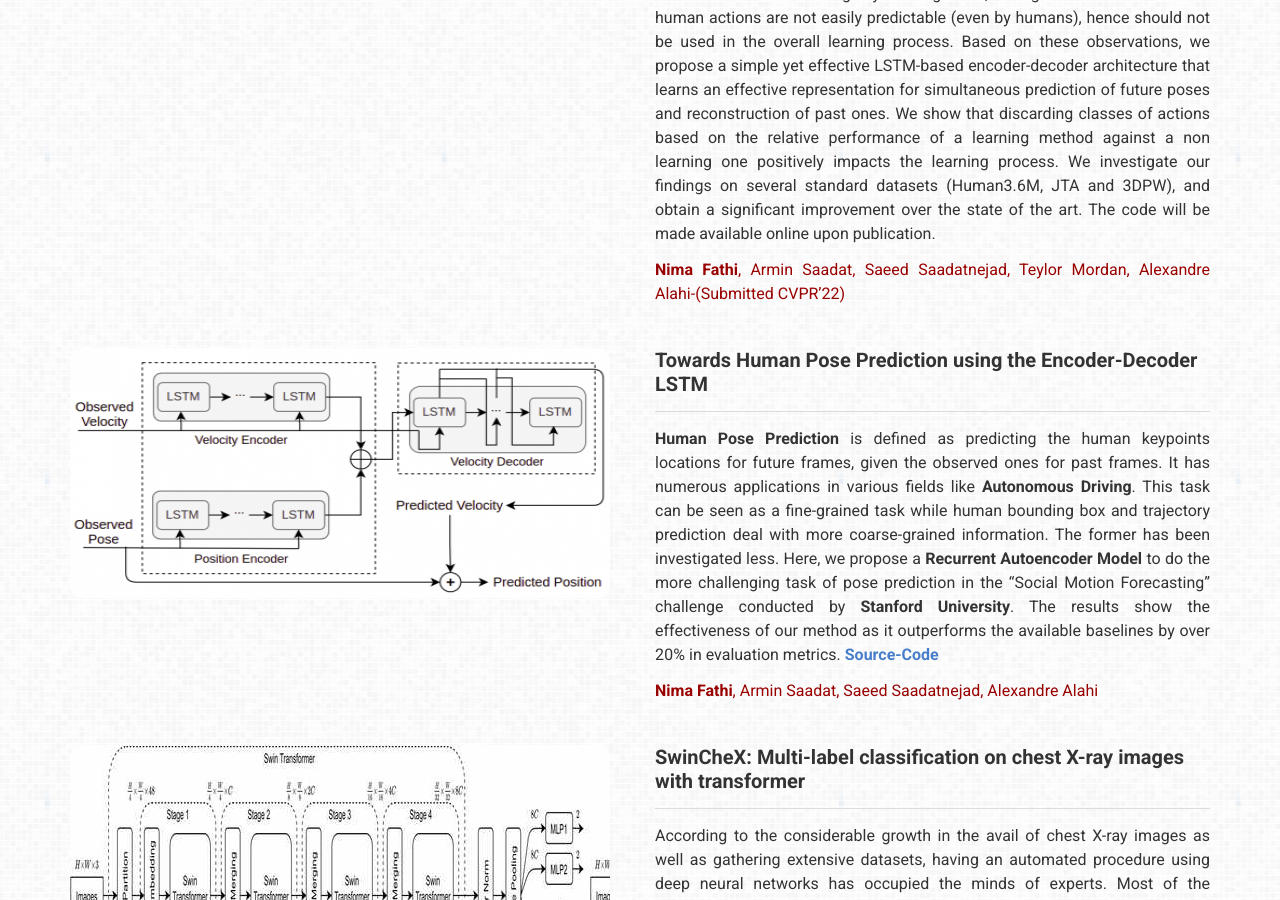
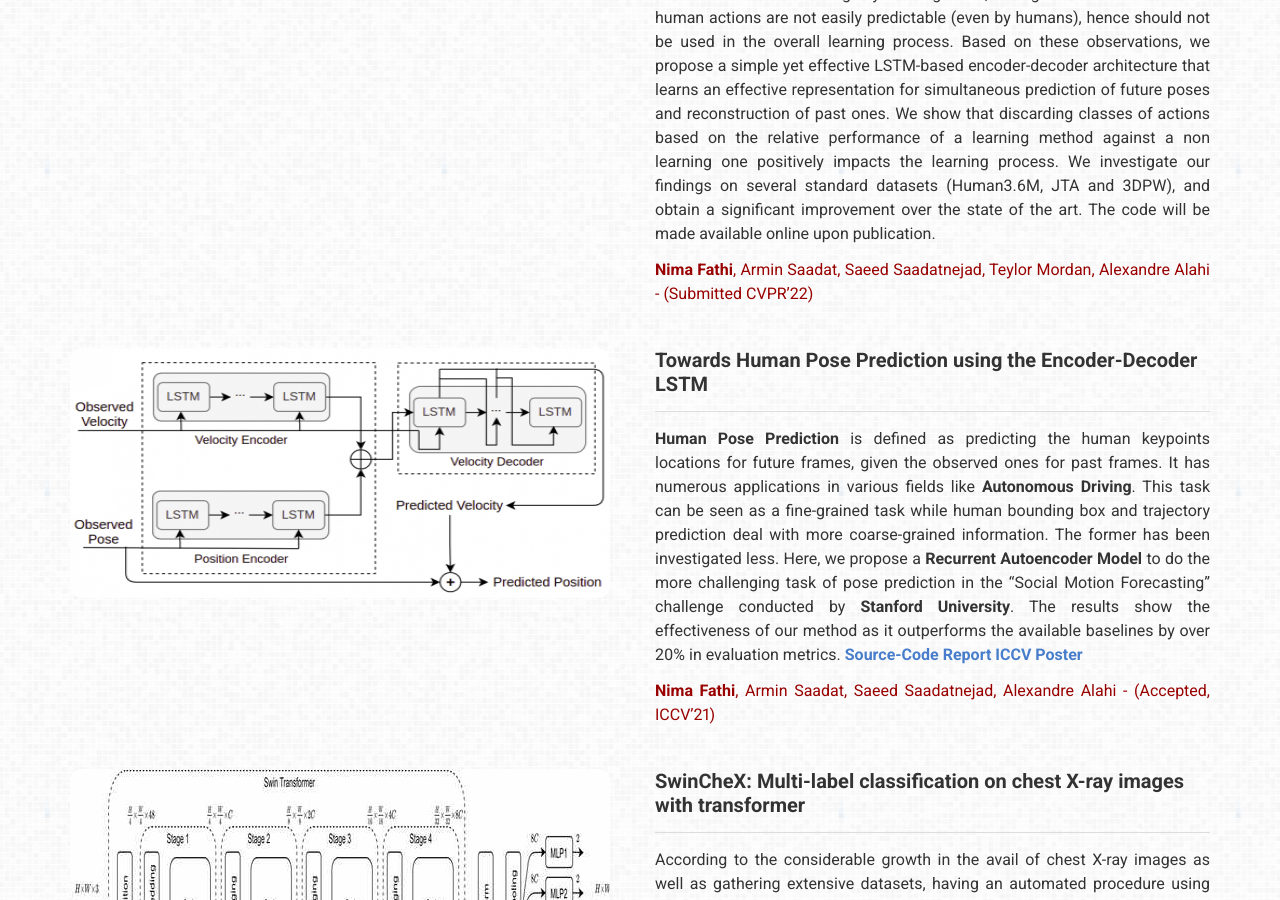
Before and after one commit to NimaFathi/NimaFathi.github.io, a Jekyll site: the page built from docs/index.markdown, in a window 1280 px wide and 900 px high, scrolled down 974 px. Built offline with Jekyll 4.4.1, drawn with Linux system fonts in a browser that asks for light colours; a style sheet for code colours, icons or effects is not loaded.

Commit message:
update projects page

```diff
--- a/docs/_data/projects.yml
+++ b/docs/_data/projects.yml
@@ -11,7 +11,7 @@
     We investigate our findings on several standard datasets (Human3.6M, JTA and 3DPW), and obtain a significant improvement over the state of the art.
     The code will be made available online upon publication.
 
-    <span style="color:#900"> **Nima Fathi**, Armin Saadat, Saeed Saadatnejad, Teylor Mordan, Alexandre Alahi-(Submitted CVPR'22) </span>
+    <span style="color:#900"> **Nima Fathi**, Armin Saadat, Saeed Saadatnejad, Teylor Mordan, Alexandre Alahi - (Submitted CVPR'22) </span>
 
 - name: Posepred_Method
   image: images/somof_method.png
@@ -25,10 +25,10 @@
     This task can be seen as a fine-grained task while human bounding box and trajectory prediction deal with more coarse-grained information.
     The former has been investigated less. Here, we propose a **Recurrent Autoencoder Model** to do the more challenging task of pose prediction in the "Social Motion Forecasting" challenge conducted by **Stanford University**.
     The results show the effectiveness of our method as it outperforms the available baselines by over 20% in evaluation metrics.
-    [**Source-Code**](https://github.com/Armin-Saadat/pose-prediction-autoencoder)
+    [**Source-Code**](https://github.com/Armin-Saadat/pose-prediction-autoencoder) [**Report**](https://somof.stanford.edu/cgi-bin/public/ICCVSoMoF2021AllFiles/15/Supplementary/paper.pdf) [**ICCV Poster**](https://somof.stanford.edu/cgi-bin/public/ICCVSoMoF2021AllFiles/15/Supplementary/poster.pdf)
 
 
-    <span style="color:#900"> **Nima Fathi**, Armin Saadat, Saeed Saadatnejad, Alexandre Alahi</span>
+    <span style="color:#900"> **Nima Fathi**, Armin Saadat, Saeed Saadatnejad, Alexandre Alahi - (Accepted, ICCV'21) </span>
 
 
 - name: SwinCheX
```
